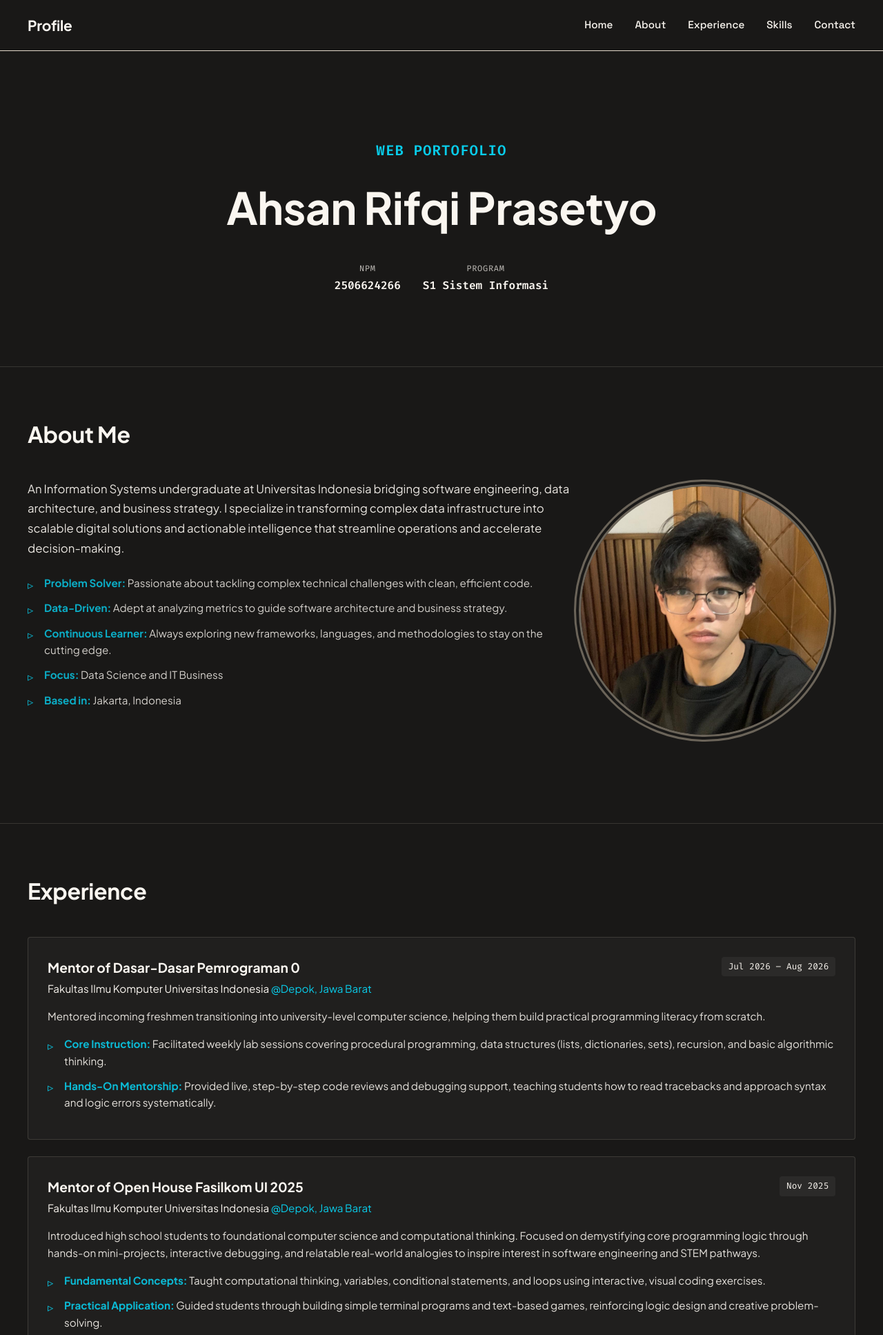
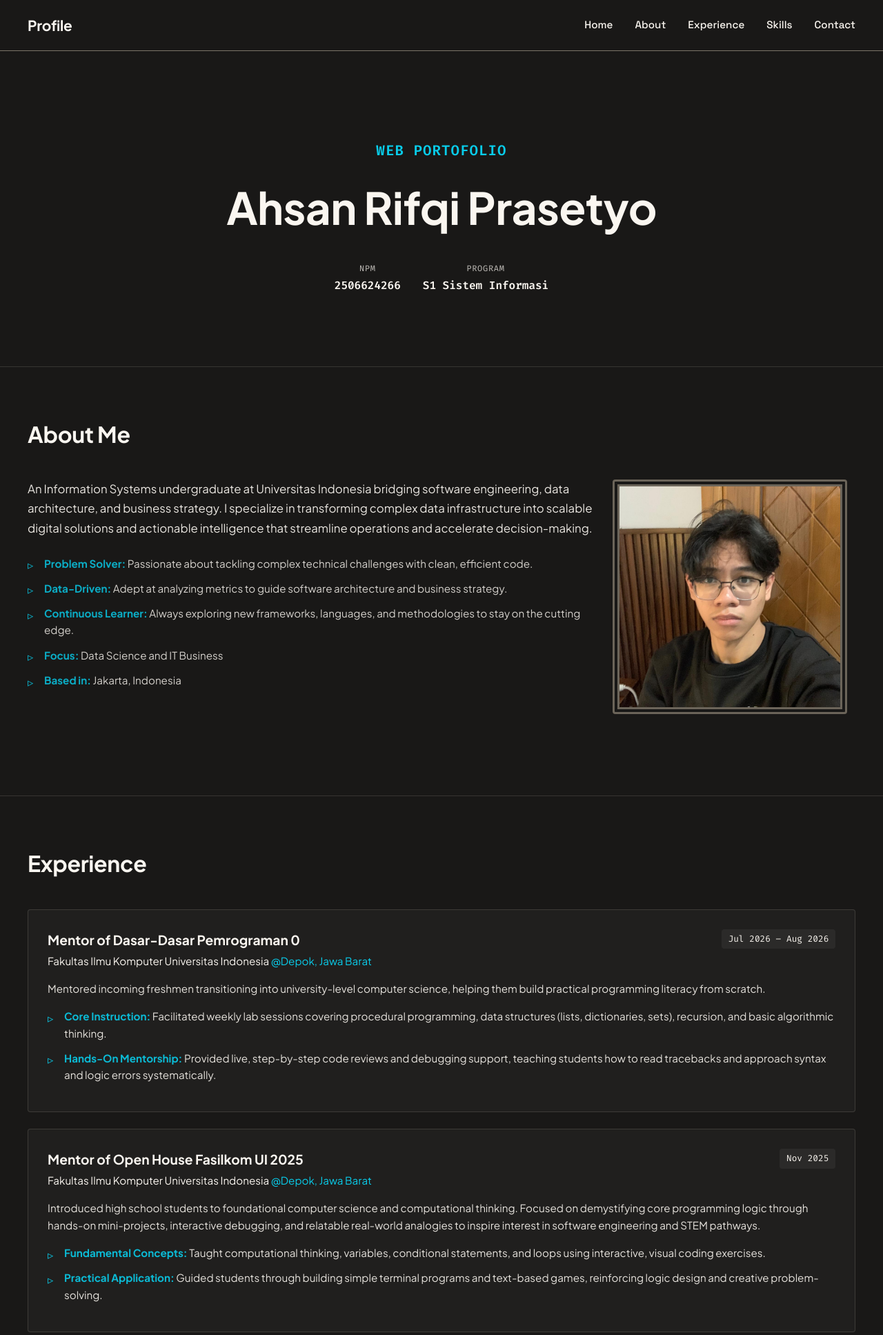
Before and after one commit to ahsanrifqi02-a/myportofolio, a Django app: page / in a window 1280 px wide. Shown: the top 1935 px of the page at 69% size. Run offline with Django 5.2, Linux system fonts and the light colour scheme; some libraries are stand-ins or nearby versions.

Commit message:
feat: Adding & Adjusting Image for Contact Section and About Me Section

```diff
--- a/static/css/style.css
+++ b/static/css/style.css
@@ -8,7 +8,7 @@
     --paper: #faf6f0;
     --accent: #09ccea;
     --accent-dark: #017385;
-    --line: #e3d9c9;
+    --line: #7b7468;
     --text-muted: #6b6459;
     --radius: 4px;
     --container-width: 1200px; /* Adjust this to make the website wider or narrower */
@@ -38,7 +38,7 @@ h1, h2, .brand {
     border-bottom: 1px solid var(--line);
     font: italic;
     position: relative;
-    background-color: var(--ink); /* Ensure it covers anything underneath if scrolled */
+    background-color: var(--ink);
     z-index: 100;
 }
 
@@ -71,7 +71,7 @@ h1, h2, .brand {
     height: 2px;
     background: var(--paper);
     position: relative;
-    transition: background 0.2s ease-out;
+    transition: background-color 0.2s ease-out;
 }
 .nav-icon::before, .nav-icon::after {
     content: '';
@@ -102,7 +102,7 @@ h1, h2, .brand {
     color: var(--accent-dark);
 }
 
-/* Menggunakan bantuan AI untuk implementasi menu-bar yang dapat berubah secara dynamic ketika screen widthnya mencapai threshold tertentu */
+/* Menggunakan bantuan AI untuk implementasi menu-bar yang dapat berubah secara responsive ketika screen widthnya mencapai threshold tertentu */
 
 @media (max-width: 768px) {
     .menu-icon {
@@ -164,6 +164,7 @@ h1, h2, .brand {
 }
 
 /* Pure CSS Typewriter Animations */
+/* Menggunakan bantuan AI untuk implementasi fitur typing animation */
 @keyframes typing {
     from { width: 0; }
     to { width: 100%; }
@@ -205,7 +206,7 @@ h1, h2, .brand {
 
 .hero-kicker {
     font-family: 'Fira Code', monospace;
-    font-size: clamp(1.2rem, 4vw, 1.3rem); /* Bigger */
+    font-size: clamp(1.2rem, 4vw, 1.3rem);
     letter-spacing: 0.05em;
     text-transform: uppercase;
     color: var(--accent);
@@ -245,7 +246,7 @@ span.h1 {
     animation: typing 0.7s steps(10, end) 3.5s forwards, blink-caret 0.35s step-end 2 3.5s;
 }
 .meta-text-2 {
-    animation: typing 1.0s steps(20, end) 4.4s forwards, blink-caret 0.6s step-end 7 4.4s;
+    animation: typing 1.0s steps(20, end) 4.4s forwards, blink-caret 0.6s step-end infinite 4.4s;
 }
 
 /* --- Profile Photo --- */
@@ -256,11 +257,12 @@ span.h1 {
     margin: 3rem auto 3rem auto;
 }
 
+/* Menggunakan bantuan AI untuk media-query */
 @media (min-width: 768px) {
     .profile-photo {
         float: right;
-        max-width: 360px;
-        margin: 0 3rem 1.5rem 0;
+        max-width: 320px;
+        margin: 0 2rem 1.5rem 1.5rem;
     }
 
     #about .container {
@@ -272,19 +274,19 @@ span.h1 {
     width: 100%;
     aspect-ratio: 1 / 1;
     object-fit: cover;
-    border-radius: 50%;
+    border-radius: var(--radius);
     border: 10px double var(--text-muted);
     position: relative;
     z-index: 1;
 }
 
 .photo-block {
-    position: absolute;
+    position: relative;
     top: 15px;
     left: 15px;
     width: 100%;
     height: 100%;
-    border-radius: 10%;
+    border-radius: var(--radius);
     z-index: 0;
 }
 
@@ -296,6 +298,10 @@ span.h1 {
     font-size: 1.05rem;
     line-height: 1.7;
     opacity: 0.92;
+}
+
+.bio-line {
+    max-width: 100%;
 }
 
 /* Experience Cards */
@@ -363,8 +369,9 @@ span.h1 {
 }
 
 /* --- Experience Bullets --- */
+/* Menggunakan AI untuk saran struktur experience bullet */
 .exp-bullets {
-    list-style: none; /* Remove default discs */
+    list-style: none;
     padding-left: 0;
     margin-top: 1rem;
     margin-bottom: 0.8rem;
@@ -379,7 +386,7 @@ span.h1 {
     margin-bottom: 0.75rem;
 }
 .exp-bullets li::before {
-    content: "▹"; /* Cool custom arrow/bullet */
+    content: "▹";
     color: var(--accent);
     position: absolute;
     left: 0;
--- a/templates/index.html
+++ b/templates/index.html
@@ -210,9 +210,17 @@
                 <div class="contact-content " style="text-align: left; max-width: 600px;">
                     <p style="margin-bottom: 2rem; font-size: 1.1rem; color: var(--paper); opacity: 0.85;">Open for new opportunities and collaboration. Feel free to reach out via my email or social networks below.</p>
                     <div style="display: flex; gap: 1rem; justify-content: flex-start; flex-wrap: wrap;">
-                        <a href="https://github.com/ahsanrifqi02-a" class="btn-link" target="_blank" rel="noopener">GitHub</a>
-                        <a href="https://www.linkedin.com/in/ahsan-rifqi-prasetyo-828022380/" class="btn-link" target="_blank" rel="noopener">LinkedIn</a>
-                        <a href="mailto:ahsanrifqi02@gmail.com" class="btn-link secondary">Email Me</a>
+                        <a href="https://github.com/ahsanrifqi02-a" class="btn-link" style="display: inline-flex; align-items: center; gap: 0.5rem;" target="_blank" rel="noopener">
+                            <img src="/static/img/github.svg" alt="GitHub" width="16" height="16" style="filter: brightness(0);">
+                            GitHub
+                        </a>
+                        <a href="https://www.linkedin.com/in/ahsan-rifqi-prasetyo-828022380/" class="btn-link" style="display: inline-flex; align-items: center; gap: 0.5rem;" target="_blank" rel="noopener">
+                            <img src="/static/img/linkedin.svg" alt="LinkedIn" width="16" height="16" style="filter: brightness(0);">
+                            LinkedIn
+                        </a>
+                        <a href="mailto:ahsanrifqi02@gmail.com" class="btn-link secondary">
+                            Email Me
+                        </a>
                     </div>
                 </div>
             </div>
```
Also changed, not shown: README.md, static/img/github.svg (added), static/img/linkedin.svg (added).
